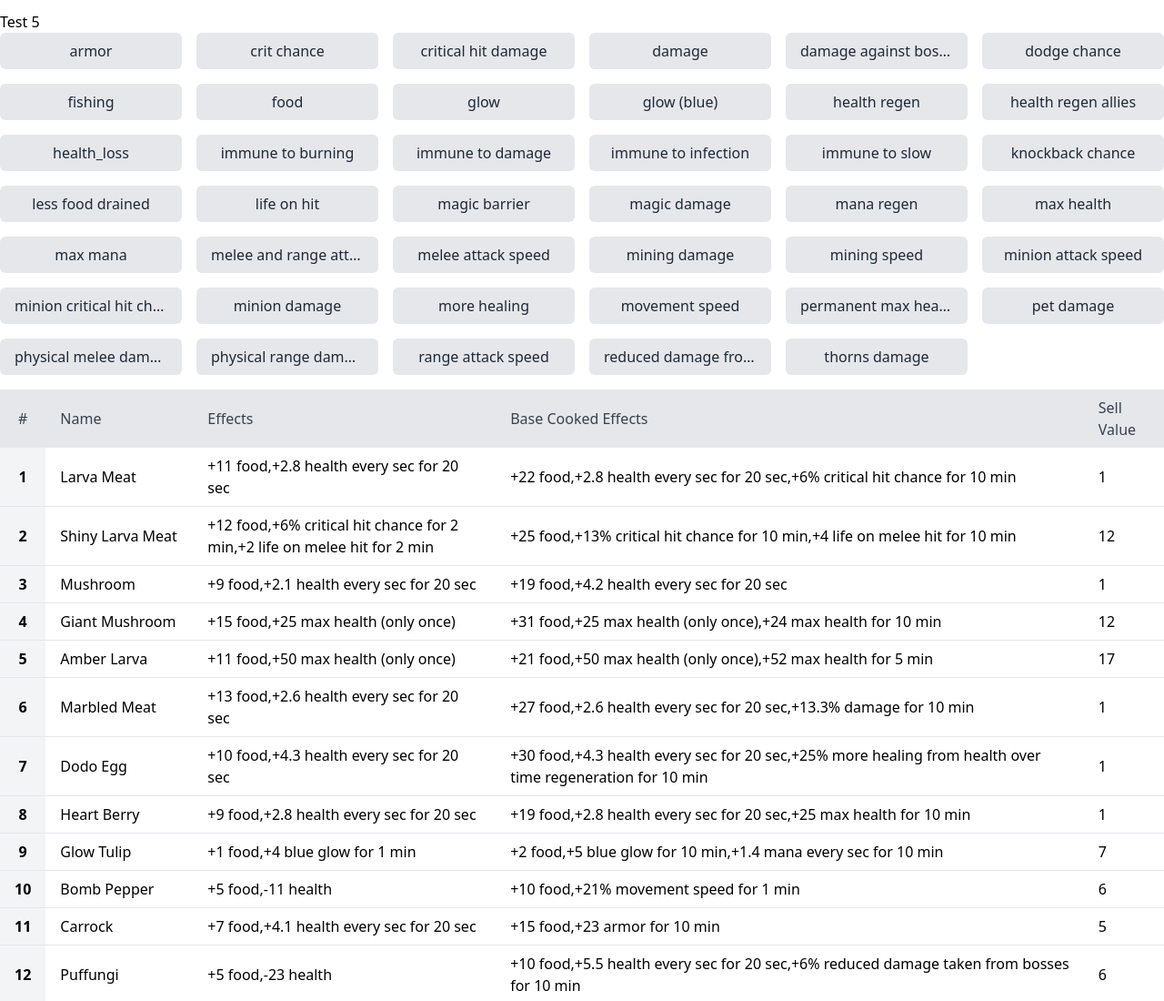
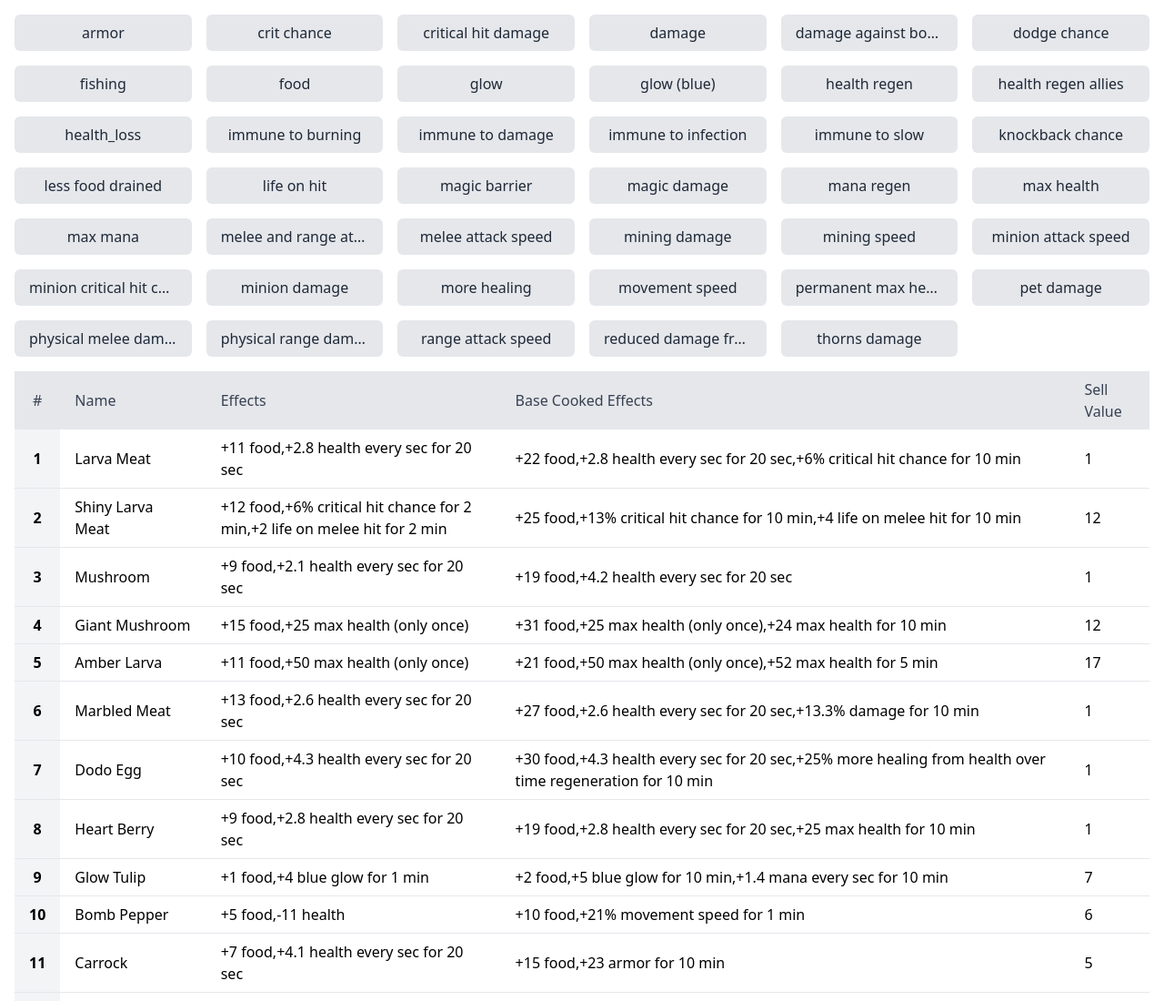
Before and after one commit to MansourM/ez-core-keeper-food-buffs, a website: page index.html in a window 1280 px wide. Shown: the top 1100 px of the page at 91% size. Drawn offline with nearby package versions, Linux system fonts and the light colour scheme.

Commit message:
:arrow_up_small: removed test text

```diff
--- a/index.html
+++ b/index.html
@@ -11,10 +11,7 @@
     <script defer src="https://cdn.jsdelivr.net/npm/alpinejs@3.x.x/dist/cdn.min.js"></script>
 </head>
 
-<body>
-
-<h1 class="mt-3">Test 5</h1>
-
+<body class="p-4">
 <div x-data="data()">
     <div>
         <div class="grid grid-cols-2 sm:grid-cols-3 md:grid-cols-4 lg:grid-cols-6 gap-4">
```
Also changed, not shown: css/main.css.
